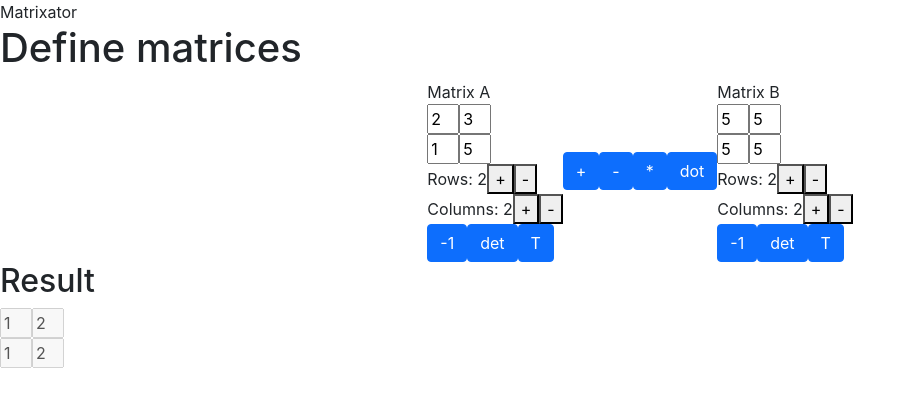
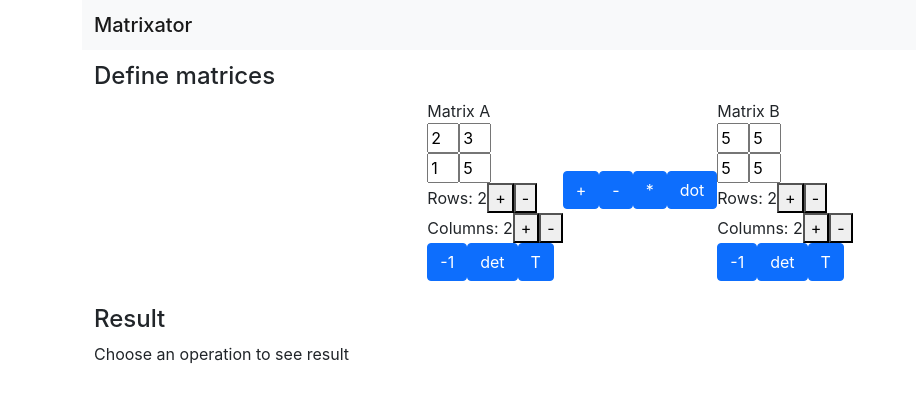
Before and after one commit to Adeity/matrixator, a React (Create React App) app: page / in a window 1280 px wide. Shown: the top 406 px of the page, without its empty margins (0-916 px from the left). Built offline with nearby package versions, Linux system fonts and the light colour scheme.

Commit message:
bootstrap styling

```diff
--- a/public/index.html
+++ b/public/index.html
@@ -27,11 +27,11 @@
       Learn how to configure a non-root public URL by running `npm run build`.
     -->
     <link href="https://cdn.jsdelivr.net/npm/bootstrap@5.0.2/dist/css/bootstrap.min.css" rel="stylesheet" integrity="sha384-EVSTQN3/azprG1Anm3QDgpJLIm9Nao0Yz1ztcQTwFspd3yD65VohhpuuCOmLASjC" crossorigin="anonymous">
-    <title>React App</title>
+    <title>Matrixator</title>
   </head>
   <body>
     <noscript>You need to enable JavaScript to run this app.</noscript>
-    <div id="root"></div>
+    <div id="root" class="container"></div>
     <!--
       This HTML file is a template.
       If you open it directly in the browser, you will see an empty page.
--- a/src/App.js
+++ b/src/App.js
@@ -33,8 +33,8 @@ function App() {
       };
 
   const [applicationData, setApplicationData] = useState(initialMatrixDefinitions); //  defined matrices state
-  const [expressionText, setExpressionText] = useState("A x B"); //  defined matrices state
-  const [resultMatrix, setResultMatrix] = useState([[1, 2],[1, 2]]) //  result state
+  const [expressionText, setExpressionText] = useState("I"); //  defined matrices state
+  const [resultMatrix, setResultMatrix] = useState([[]]) //  result state
   const [parseError, setParseError] = useState("")
 
 
--- a/src/components/Header.js
+++ b/src/components/Header.js
@@ -1,8 +1,10 @@
 function Header(props) {
     return (
-        <header>
-            Matrixator
-        </header>
+        <nav className="navbar navbar-light bg-light">
+            <div className="container-fluid">
+                <span className="navbar-brand mb-0 h1">Matrixator</span>
+            </div>
+        </nav>
     )
 }
 
--- a/src/components/Matrix.js
+++ b/src/components/Matrix.js
@@ -9,7 +9,7 @@ function Matrix (props) {
         <div>
             {
                 row.map((element, indexCol) =>
-                    <input onChange={(e) => props.functions.changeElementInMatrix(props.id, indexRow, indexCol, e.target.value)} key = {indexRow+indexCol} defaultValue={element}  disabled={disabled} className={"matrix-element"}>
+                    <input onChange={(e) => props.functions.changeElementInMatrix(props.id, indexRow, indexCol, e.target.value)} key = {indexRow+indexCol} defaultValue={element}  disabled={disabled} className={"matrix-element " + props.additionalStyle}>
                     </input>
                 )
             }
--- a/src/components/ResultViewDiv/ResultViewDiv.js
+++ b/src/components/ResultViewDiv/ResultViewDiv.js
@@ -16,7 +16,7 @@ class ResultViewDiv extends React.Component {
             return result;
         }
         else {
-            return (<Matrix elements = {resultMatrix} disabled = {true} />)
+            return (<Matrix elements = {resultMatrix} disabled = {true} additionalStyle = {"result"} />)
         }
     };
 
@@ -119,7 +119,7 @@ class ResultViewDiv extends React.Component {
             return this.buildSexpression(operand, matrixName)
         }
         else {
-            return null
+            return "Choose an operation to see result"
         }
     }
 
@@ -147,7 +147,7 @@ class ResultViewDiv extends React.Component {
         }
         return (
             <div>
-                <h2>Result</h2>
+                <h4>Result</h4>
                 {output}
             </div>
         )
--- a/src/components/Sections/DefinitionSection.js
+++ b/src/components/Sections/DefinitionSection.js
@@ -44,7 +44,7 @@ function DefinitionSection(props){
 
     return(
         <div className={"definition-section"}>
-            <h1>Define matrices</h1>
+            <h4>Define matrices</h4>
             <div className={"d-flex justify-content-center"}>
                 {matrixA}
                 <div className={"d-flex flex-wrap align-items-center"}>
--- a/src/index.css
+++ b/src/index.css
@@ -34,3 +34,16 @@ mjx-container[jax="CHTML"][display="true"] {
   display: flex;
   align-items: center;
 }
+
+header {
+  background: azure;
+}
+
+.definition-section,
+.result-section {
+  padding: .75rem
+}
+
+.result {
+  width: fit-content;
+}
```
